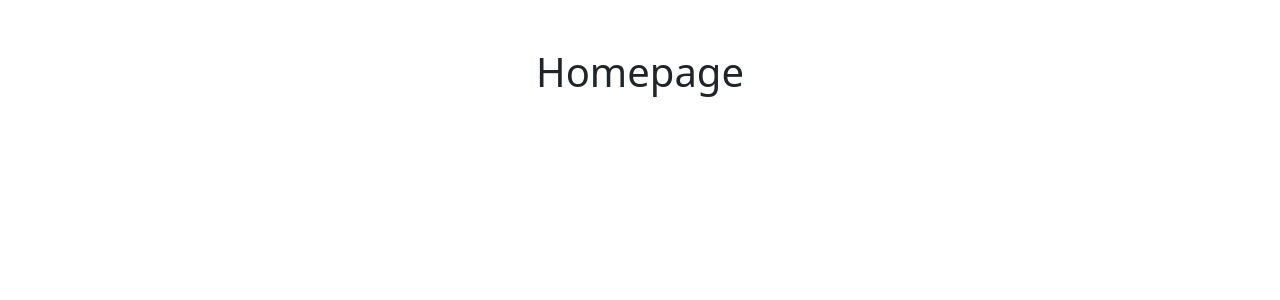
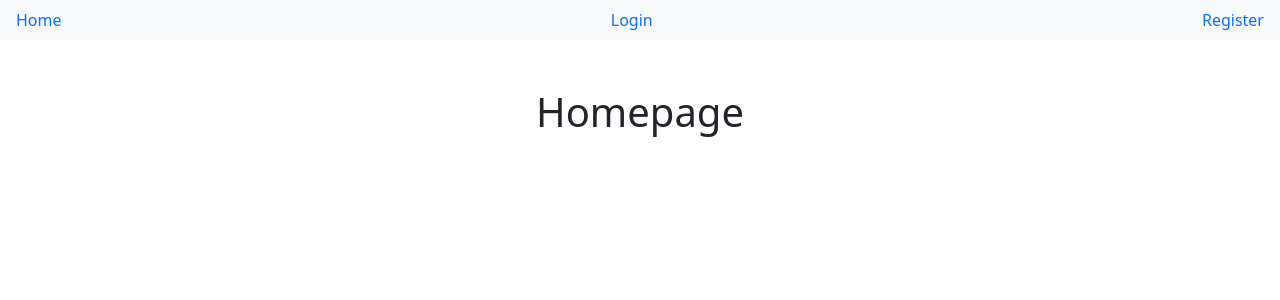
Before and after one commit to femmor/hotel-booking, a React (Create React App) app in the folder client/: page / in a window 1280 px wide. Shown: the top 300 px of the page. Built offline with nearby package versions, Linux system fonts and the light colour scheme.

Commit message:
Implements navigation

```diff
--- a/client/src/App.js
+++ b/client/src/App.js
@@ -1,14 +1,16 @@
 import React from "react";
-import { BrowserRouter as Router, Routes, Route } from "react-router-dom";
+import { BrowserRouter as Router, Routes, Route, Link } from "react-router-dom";
 
 import Home from "./booking/Home";
 import Login from "./auth/Login";
 import Register from "./auth/Register";
 import ErrorPage from "./booking/ErrorPage";
+import TopNav from "./components/TopNav";
 
 const App = () => {
   return (
     <Router>
+      <TopNav />
       <Routes>
         <Route exact path="/" element={<Home />} />
         <Route path="/login" element={<Login />} />
--- /dev/null
+++ b/client/src/components/TopNav.js
@@ -0,0 +1,20 @@
+import React from "react";
+import { Link } from "react-router-dom";
+
+const TopNav = () => {
+  return (
+    <div className="nav bg-light d-flex justify-content-between">
+      <Link className="nav-link" to="/">
+        Home
+      </Link>
+      <Link className="nav-link" to="/login">
+        Login
+      </Link>
+      <Link className="nav-link" to="/register">
+        Register
+      </Link>
+    </div>
+  );
+};
+
+export default TopNav;
```
